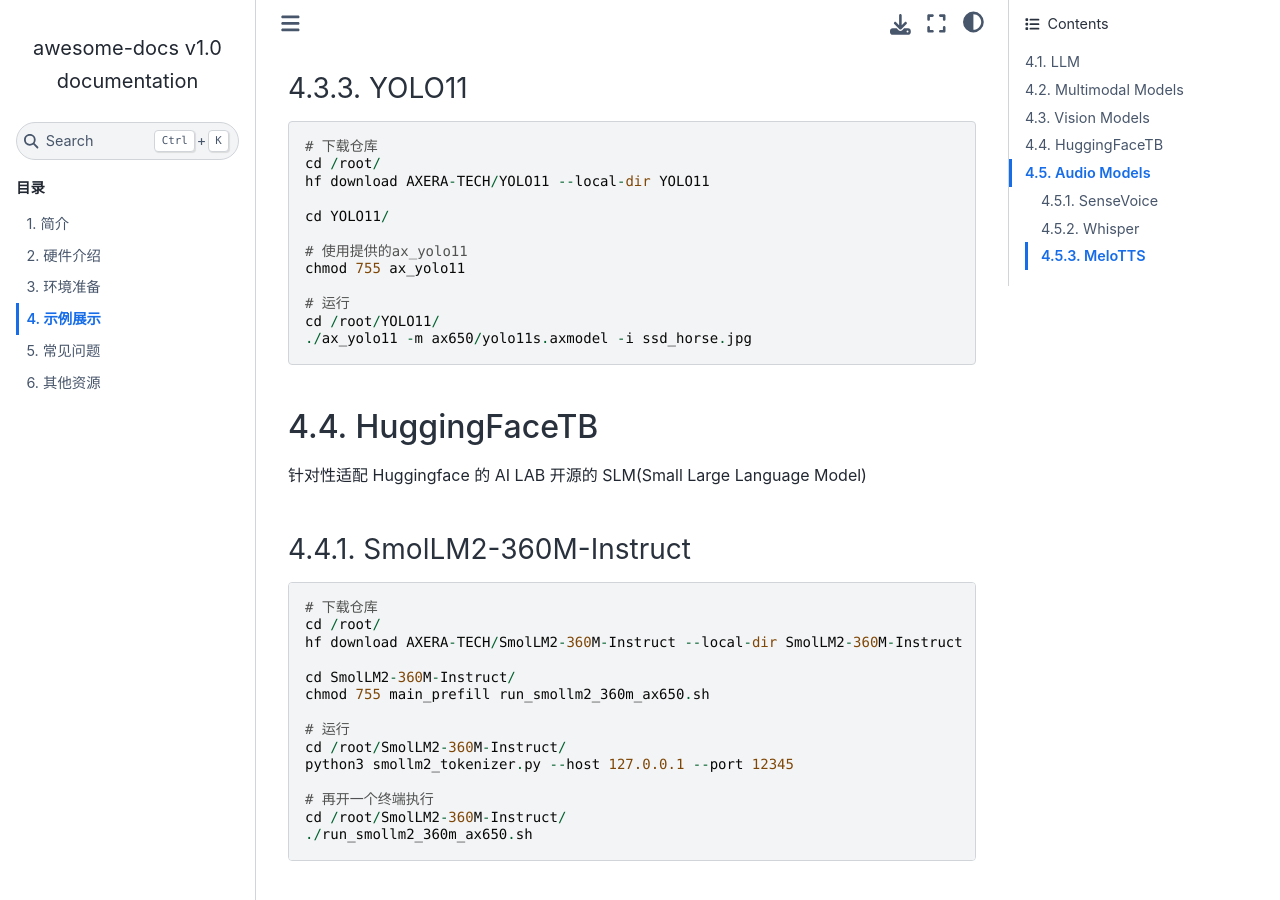
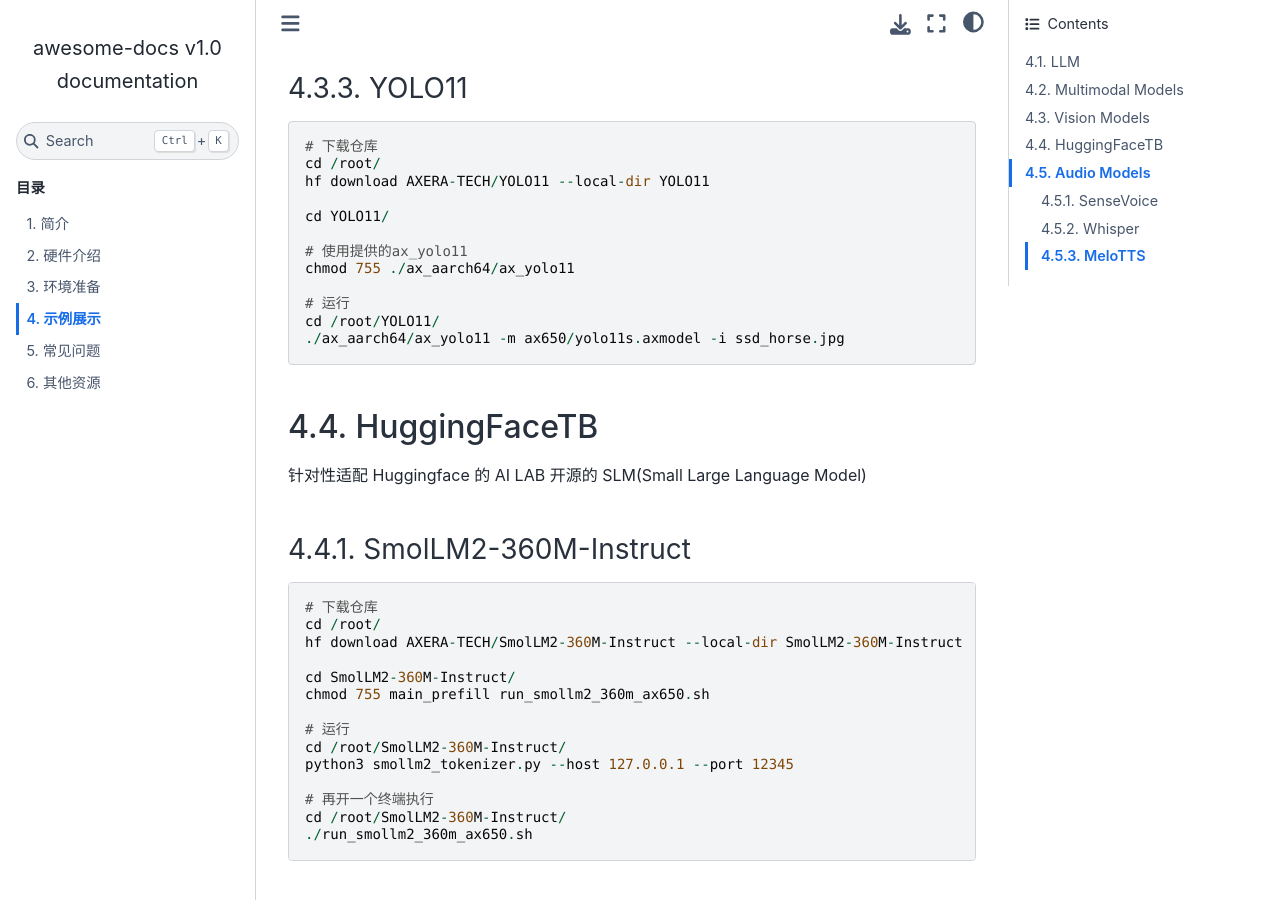
Before and after one commit to AXERA-TECH/awesome-docs, a Sphinx documentation site: the page built from source/03_samples.md, in a window 1280 px wide and 900 px high, scrolled down 5571 px. Built offline with Sphinx 7.4.7 and the Sphinx Book theme 1.1.4, drawn with Linux system fonts in a browser that asks for light colours.

Commit message:
Update 03_samples.md

````diff
--- a/source/03_samples.md
+++ b/source/03_samples.md
@@ -286,11 +286,11 @@
 cd YOLO11/
 
 # 使用提供的ax_yolo11
-chmod 755 ax_yolo11
+chmod 755 ./ax_aarch64/ax_yolo11
 
 # 运行
 cd /root/YOLO11/
-./ax_yolo11 -m ax650/yolo11s.axmodel -i ssd_horse.jpg
+./ax_aarch64/ax_yolo11 -m ax650/yolo11s.axmodel -i ssd_horse.jpg
 ```
 
 ## HuggingFaceTB
````
